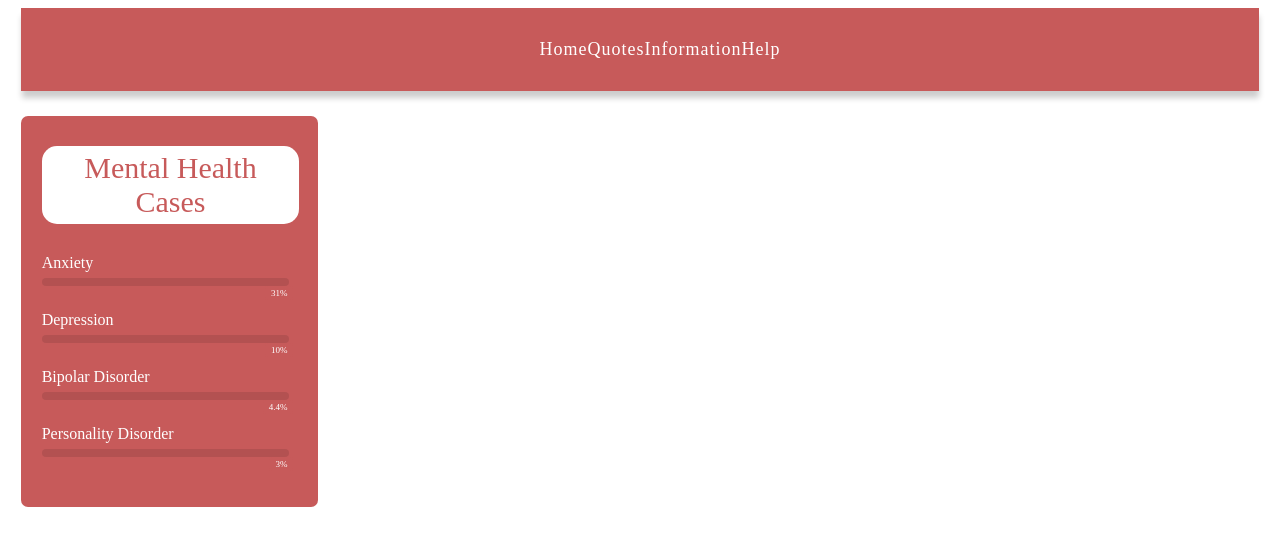
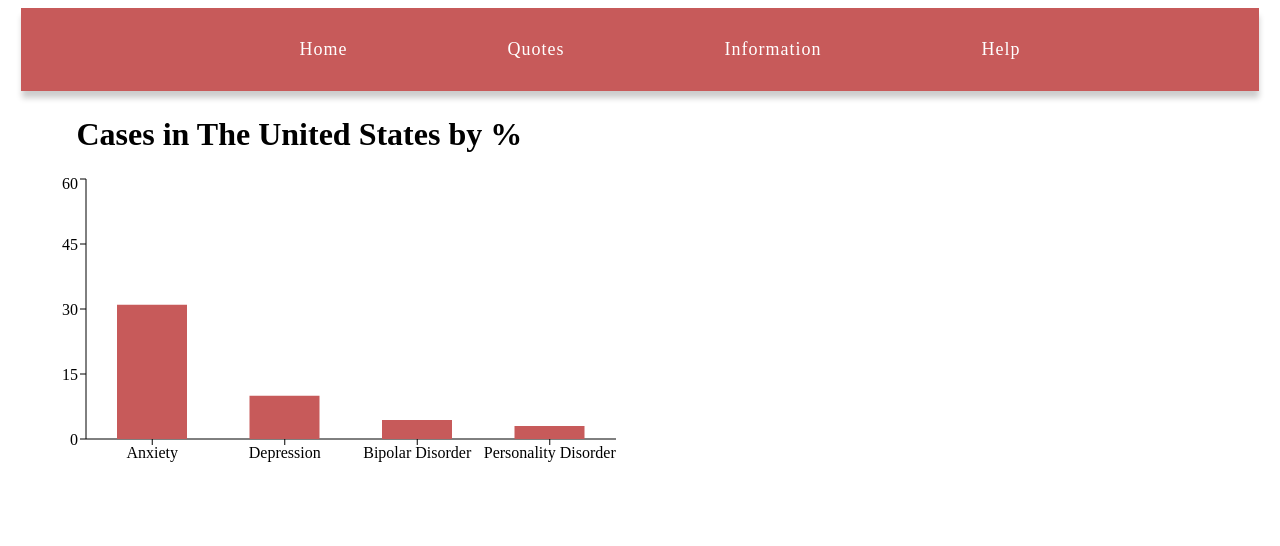
Before and after one commit to eukeo/mental-health, a React (Create React App) app: page /information in a window 1280 px wide. Shown: the top 546 px of the page. Built offline with nearby package versions, Linux system fonts and the light colour scheme.

Commit message:
bar chart

```diff
--- a/package.json
+++ b/package.json
@@ -12,6 +12,7 @@
     "react-dom": "^18.2.0",
     "react-router-dom": "^6.4.5",
     "react-scripts": "5.0.1",
+    "recharts": "^2.2.0",
     "web-vitals": "^2.1.4"
   },
   "scripts": {
--- a/src/components/HealthBar/HealthBar.css
+++ b/src/components/HealthBar/HealthBar.css
@@ -1,102 +1,8 @@
-#health-bar-container {
-    color: white;
-    background-color: #c75a5a;
-    position: relative;
-    width: 20%;
-    padding: 10px 29px 25px 21px;
-    border-radius: 7px;
+#health-info {
+    width: 45%;
     margin-top: 25px;
 }
 
-#tips-title {
-    text-decoration: underline;
+#health-info > h1 {
+    text-align: center;
 }
-
-#health-bar-container > h1 {
-    text-align: center;
-    background-color: white;
-    color:#c75a5a;
-    font-weight: 400;
-    border-radius: 15px;
-    width: 100%;
-    padding: 5px;
-    font-size: 30px;
-    margin-bottom: 30px;
-}
-
-#case-box {
-    width: 100%;
-    margin: 25px 0;
-}
-
-#case-box > title {
-    display: block;
-    font-size: 14px;
-    font-weight: 600;
-    color: white;
-}
-
-#case-bar {
-    height: 8px;
-    width: 100%;
-    border-radius: 6px;
-    margin-top: 6px;
-    background-color: rgba(0, 0, 0, 0.1);
-}
-
-#case-bar #case-per {
-    position: relative;
-    display: block;
-    height: 100%;
-    width: 95%;
-    border-radius: 6px;
-    background-color: #c75a5a;
-    animation: progress 0.4s ease-in-out forwards;
-    opacity: 0;
-}
-
-#case-per-anxiety {
-    width: 31%;
-    animation-delay: 0.1s;
-}
-
-#case-per-depression {
-    width: 10%;
-    animation-delay: 0.2s;
-}
-
-#case-per-bd {
-    width: 4.4%;
-    animation-delay: 0.3s;
-}
-
-#case-per-pd {
-    width: 3%;
-    animation-delay: 0.4s;
-}
-
-
-
-
-@keyframes progress {
-    0% {
-        width: 0;
-        opacity: 1;
-    }
-
-    100% {
-        opacity: 1;
-    }
-}
-
-#tooltip {
-    position: absolute;
-    right: 25px;
-    font-size: 9px;
-    font-weight: 500;
-    color: rgb(255, 255, 255);
-    padding: 2px 6px;
-    border-radius: 3px;
-    background-color: #c75a5a;
-    z-index: 1;
-}
--- a/src/components/HealthBar/HealthBar.jsx
+++ b/src/components/HealthBar/HealthBar.jsx
@@ -1,43 +1,31 @@
 import './HealthBar.css';
+import { BarChart, Bar, XAxis, YAxis, Tooltip } from 'recharts';
 import { useEffect } from 'react';
 import Aos from 'aos';
 import "aos/dist/aos.css";
 
 export default function HealthBar() {
 
+    const data = [{name: 'Anxiety', Total: 31, pv: 2, amt: 43},
+    { name: 'Depression', Total: 10, pv: 2, amt: 43},
+    { name: 'Bipolar Disorder', Total: 4.4, pv: 2, amt: 43},
+    { name: 'Personality Disorder', Total: 3, pv: 2, amt: 43}];
+
     useEffect(() => {
         Aos.init({duration:1000})
        }, []);
 
     return (
-        <div id="health-bar-container" data-aos="fade-up">
-            <h1>Mental Health Cases</h1>
-
-            <div id="case-box">
-                <span id="title">Anxiety</span>
-                <div id="case-bar"></div>
-                    <span id="case-per-anxiety"></span>
-                        <span id="tooltip">31%</span>
+        <div id="health-page-container">
+            <div id="health-info">
+                <h1>Cases in The United States by %</h1>
+                <BarChart width={600} height={300} data={data} data-aos="fade-up">
+                    <XAxis dataKey="name" stroke="black" />
+                    <YAxis dataKey="amt" stroke="black" />
+                    <Tooltip wrapperStyle={{ width: 155, backgroundColor: '#ccc' }} />
+                    <Bar dataKey="Total" fill="#c75a5a" barSize={70} />
+                </BarChart>
             </div>
-            <div id="case-box">
-                <span id="title">Depression</span>
-                <div id="case-bar"></div>
-                    <span id="case-per-depression"></span>
-                        <span id="tooltip">10%</span>
-            </div>
-            <div id="case-box">
-                <span id="title">Bipolar Disorder</span>
-                <div id="case-bar"></div>
-                    <span id="case-per-bd"></span>
-                        <span id="tooltip">4.4%</span>
-            </div>
-            <div id="case-box">
-                <span id="title">Personality Disorder</span>
-                <div id="case-bar"></div>
-                    <span id="case-per-pd"></span>
-                        <span id="tooltip">3%</span>
-            </div>
-
         </div>
     )
 }
--- a/src/components/NavBar/NavBar.css
+++ b/src/components/NavBar/NavBar.css
@@ -14,5 +14,5 @@ nav > ul > a {
     text-decoration: none;
     font-size: 18px;
     letter-spacing: 1px;
-
+    padding: 80px;
 }
--- a/src/pages/HelpPage/HelpPage.jsx
+++ b/src/pages/HelpPage/HelpPage.jsx
@@ -21,21 +21,21 @@ export default function HelpPage() {
                 <h1 id="tips-title" data-aos="fade-up">Tips for Better Mental Health</h1>
                 <h5 data-aos="fade-up">Provided by BC Mental Health & Substance Use Services</h5>
                 <h4 data-aos="fade-up">1. Make social connection a priority.</h4>
-                    <p data-aos="fade-up">- Phone calls and social networks have their place, but few things can beat the stress-busting, mood-boosting power of quality face-to-face time with other people, especially those you love and people who energize you.</p>
+                    <p data-aos="fade-up">Phone calls and social networks have their place, but few things can beat the stress-busting, mood-boosting power of quality face-to-face time with other people, especially those you love and people who energize you.</p>
                 <h4 data-aos="fade-up">2. Stay active.</h4>
-                    <p data-aos="fade-up">-Staying active is as good for the brain as it is for the body. Regular exercise or activity can have a major impact on your mental and emotional health, relieve stress, improve memory, and help you sleep better.</p>
+                    <p data-aos="fade-up">Staying active is as good for the brain as it is for the body. Regular exercise or activity can have a major impact on your mental and emotional health, relieve stress, improve memory, and help you sleep better.</p>
                 <h4 data-aos="fade-up">3. Talk to someone.</h4>
-                    <p data-aos="fade-up">-Talk to a friendly face. If you have concerns, stresses or worries, sharing these with someone who cares is one of the most effective ways to calm your nervous system and relieve stress.</p>
+                    <p data-aos="fade-up">Talk to a friendly face. If you have concerns, stresses or worries, sharing these with someone who cares is one of the most effective ways to calm your nervous system and relieve stress.</p>
                 <h4 data-aos="fade-up">4. Appeal to your senses.</h4>
                     <p data-aos="fade-up">
                     Does listening to an uplifting song make you feel calm? Does squeezing a stress ball help you feel centred? What about taking a walk in nature and enjoying the sights and sounds of the trees? Everyone responds to sensory input a little differently, so experiment to find what works best for you.
                     </p>
                 <h4 data-aos="fade-up">5. Take up a relaxation practice.</h4>
-                    <p data-aos="fade-up">-Yoga, mindfulness, meditation and deep breathing can help reduce overall levels of stress.</p>
+                    <p data-aos="fade-up">Yoga, mindfulness, meditation and deep breathing can help reduce overall levels of stress.</p>
                 <h4 data-aos="fade-up">6. Make leisure and contemplation a priority.</h4>
-                    <p data-aos="fade-up">-We can all be guilty of being "too busy" to take some down time, but leisure time is a necessity for emotional and mental health. Take some time to relax, contemplate, and pay attention to the positive things as you go about your day — even the small things. Write them down if you can, because they can be easy to forget. Then reflect on them later if your mood is in need of a boost. </p>
+                    <p data-aos="fade-up">We can all be guilty of being "too busy" to take some down time, but leisure time is a necessity for emotional and mental health. Take some time to relax, contemplate, and pay attention to the positive things as you go about your day — even the small things. Write them down if you can, because they can be easy to forget. Then reflect on them later if your mood is in need of a boost. </p>
                 <h4 data-aos="fade-up">7. Eat a brain-healthy diet to support strong mental health.</h4>
-                    <p data-aos="fade-up">-Foods that can support your mood include fatty fish rich in omega-3s, nuts (walnuts, almonds, cashews and peanuts), avocados, beans, leafy greens (spinach, kale and Brussels sprouts), and fresh fruit such as blueberries.</p>
+                    <p data-aos="fade-up">Foods that can support your mood include fatty fish rich in omega-3s, nuts (walnuts, almonds, cashews and peanuts), avocados, beans, leafy greens (spinach, kale and Brussels sprouts), and fresh fruit such as blueberries.</p>
                 <h4 data-aos="fade-up">8. Don’t skimp on sleep.</h4>
                     <p data-aos="fade-up">-It matters more than you think. Sleep is our body and mind's best way to recharge and rejuvenate. One way to get sleep better is to take a break from the stimulation of screens — TV,  phones, tablets or computers — in the hours before bedtime. Consider reading or listening to relaxing music instead.</p>
                 <h4 data-aos="fade-up">9. Find purpose and meaning.</h4>
```
Also changed, not shown: 1 other file (tests, documents, lock files or other folders).
